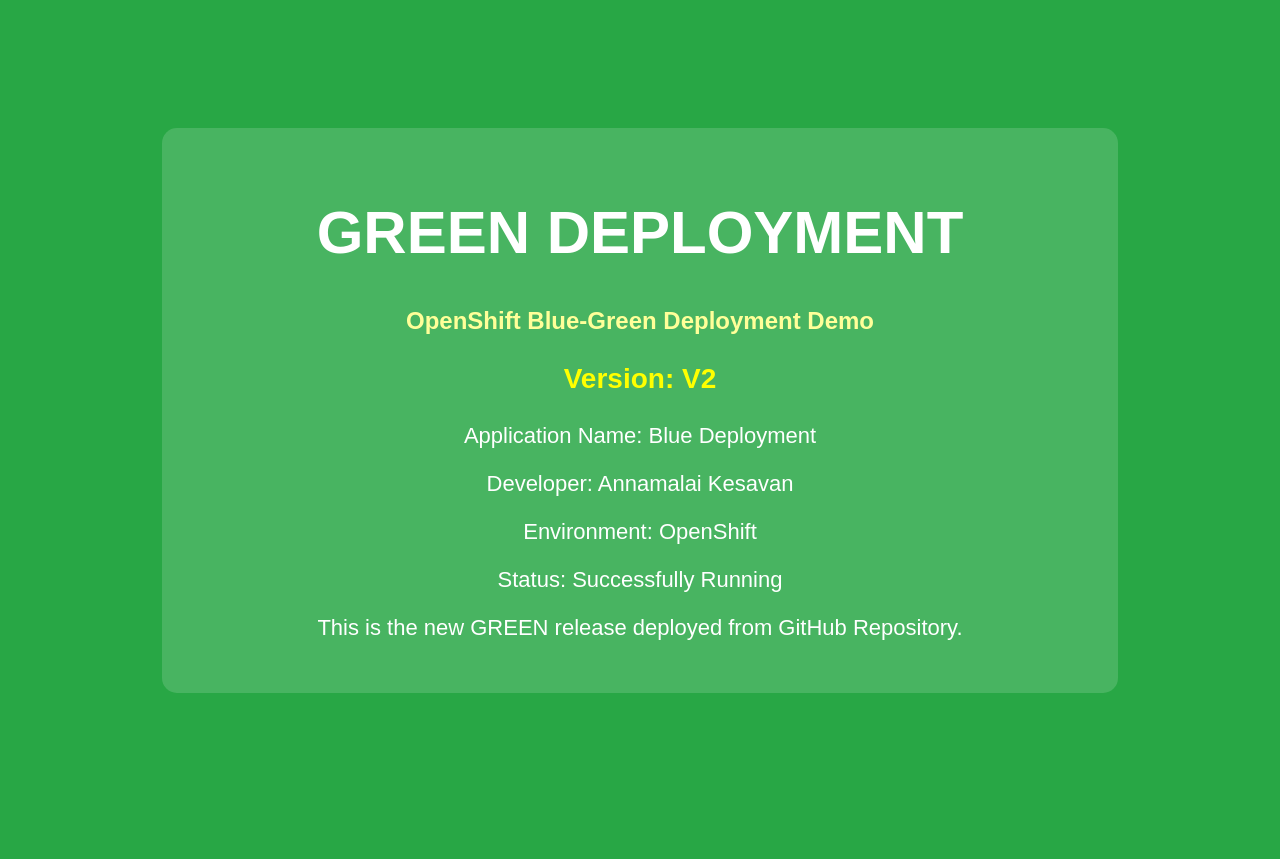
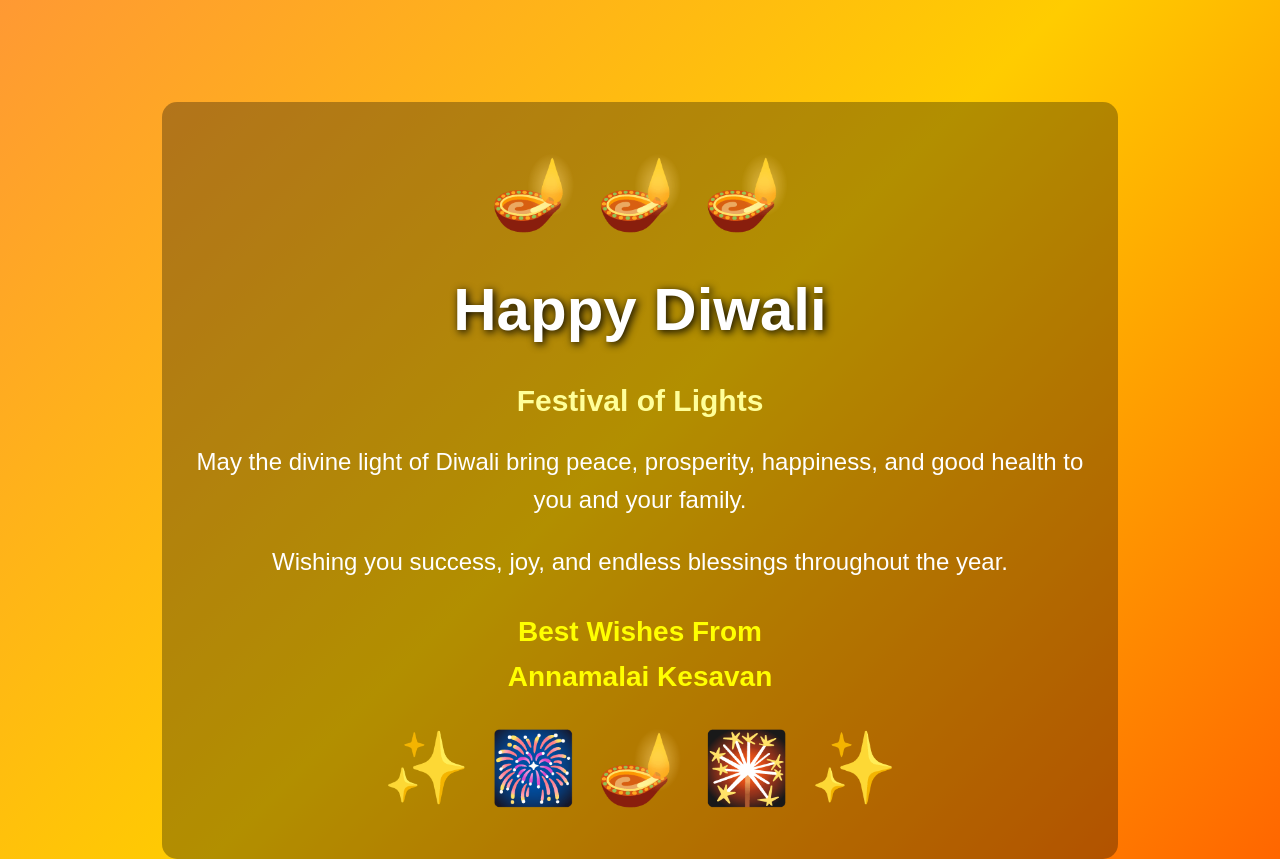
Before and after one commit to amalaiaix/Green-Deplyment, a plain HTML site: page index.html in a window 1280 px wide. Before the commit the page ends 800 px from the top, so only its background shows below. Drawn offline with Linux system fonts and the light colour scheme.

Commit message:
Update index.html

```diff
--- a/index.html
+++ b/index.html
@@ -3,65 +3,89 @@
 <head>
 <meta charset="UTF-8">
 <meta name="viewport" content="width=device-width, initial-scale=1.0">
-    <title>Green Deployment V2</title>
+<title>Happy Diwali 2026</title>
+
 <style>
     body {
         margin: 0;
         font-family: Arial, sans-serif;
-            background-color: #28a745;
+        text-align: center;
+        background: linear-gradient(135deg, #ff9933, #ffcc00, #ff6600);
         color: white;
-            text-align: center;
     }
 
     .container {
-            margin-top: 10%;
+        margin-top: 8%;
+    }
+
+    h1 {
+        font-size: 60px;
+        color: #fff;
+        text-shadow: 2px 2px 8px #000;
+    }
+
+    h2 {
+        font-size: 30px;
+        color: #ffff99;
     }
 
     .card {
         width: 70%;
         margin: auto;
-            background: rgba(255,255,255,0.15);
         padding: 30px;
         border-radius: 15px;
+        background: rgba(0,0,0,0.3);
     }
 
-        h1 {
-            font-size: 60px;
-        }
-
-        h2 {
-            color: #ffff99;
+    .lamp {
+        font-size: 70px;
+        margin: 20px;
     }
 
     p {
-            font-size: 22px;
+        font-size: 24px;
+        line-height: 1.6;
     }
 
-        .version {
+    .name {
+        color: yellow;
+        font-weight: bold;
         font-size: 28px;
-            font-weight: bold;
-            color: yellow;
     }
 </style>
 </head>
+
 <body>
+
 <div class="container">
     <div class="card">
-            <h1>GREEN DEPLOYMENT</h1>
-            <h2>OpenShift Blue-Green Deployment Demo</h2>
 
-            <p class="version">Version: V2</p>
+        <div class="lamp">🪔 🪔 🪔</div>
 
-            <p>Application Name: Blue Deployment</p>
-            <p>Developer: Annamalai Kesavan</p>
-            <p>Environment: OpenShift</p>
-            <p>Status: Successfully Running</p>
+        <h1>Happy Diwali</h1>
+
+        <h2>Festival of Lights</h2>
 
         <p>
-                This is the new GREEN release deployed from
-                GitHub Repository.
+            May the divine light of Diwali bring
+            peace, prosperity, happiness, and good health
+            to you and your family.
         </p>
+
+        <p>
+            Wishing you success, joy, and endless blessings
+            throughout the year.
+        </p>
+
+        <p class="name">
+            Best Wishes From<br>
+            Annamalai Kesavan
+        </p>
+
+        <div class="lamp">✨ 🎆 🪔 🎇 ✨</div>
+
     </div>
 </div>
+
 </body>
 </html>
```
Lines whose indentation alone changed are shown as unchanged.
